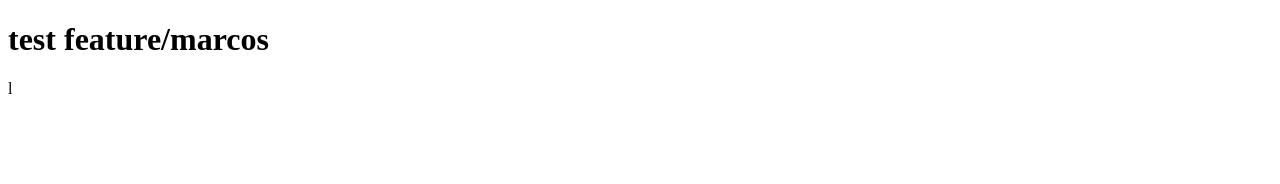
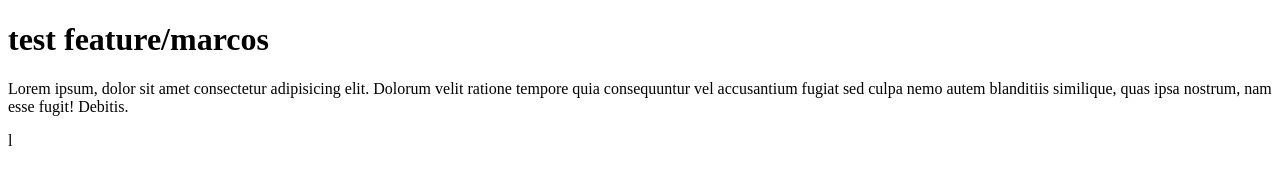
Before and after one commit to ricardohc/app-test, a plain HTML site: page index.html in a window 1280 px wide. Drawn offline with Linux system fonts and the light colour scheme.

Commit message:
feat: agregando lorem

```diff
--- a/index.html
+++ b/index.html
@@ -7,6 +7,6 @@
 </head>
 <body>
     <h1> test feature/marcos</h1>
-
+    <p>Lorem ipsum, dolor sit amet consectetur adipisicing elit. Dolorum velit ratione tempore quia consequuntur vel accusantium fugiat sed culpa nemo autem blanditiis similique, quas ipsa nostrum, nam esse fugit! Debitis.</p>
 </body>
 </html>l
```
